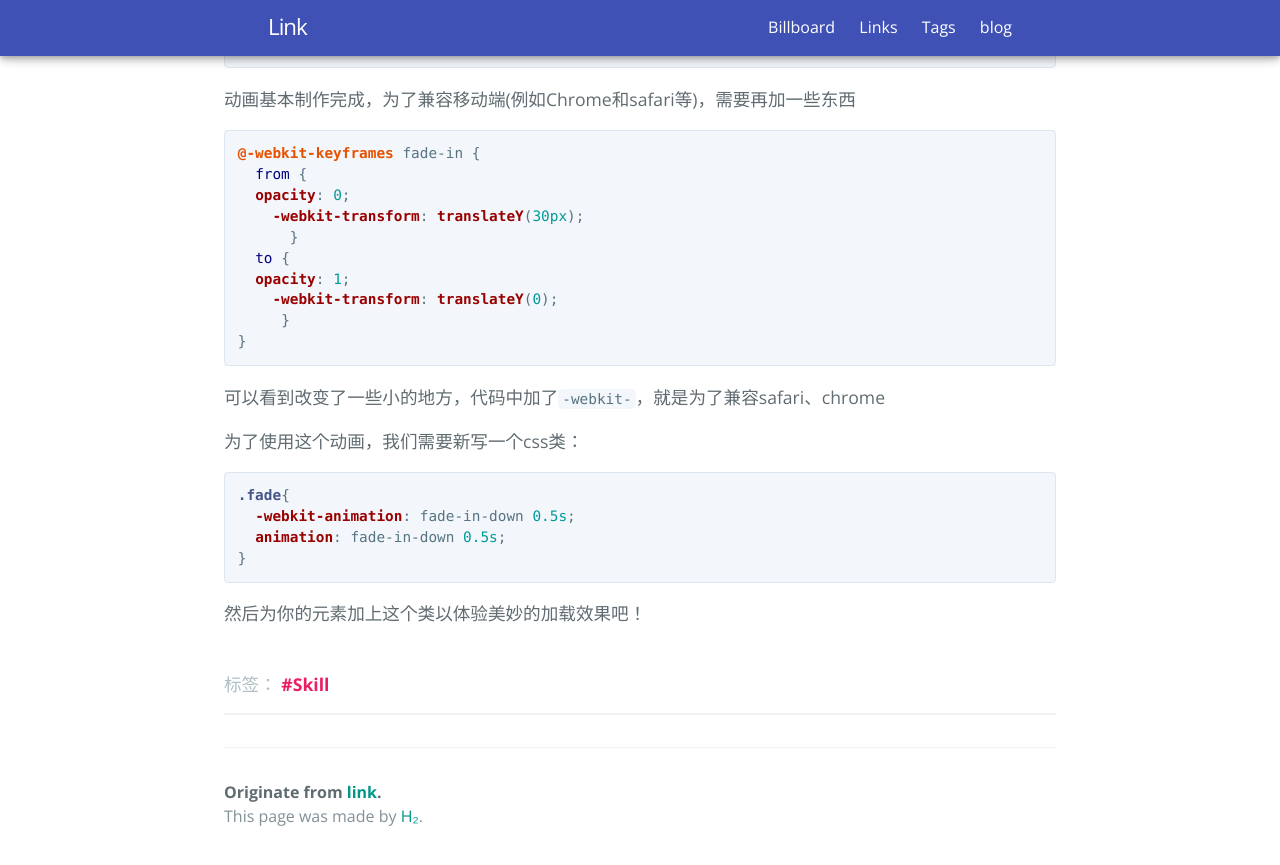
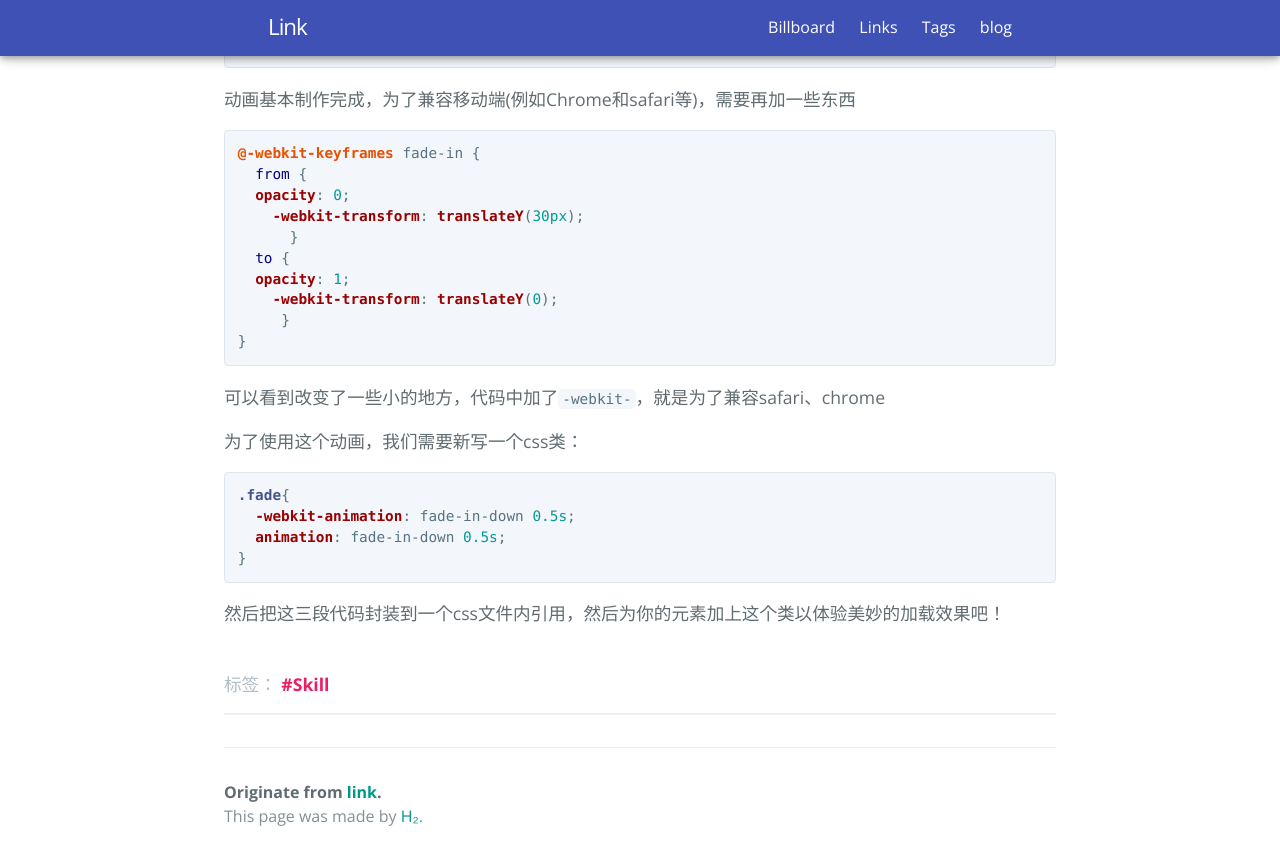
Before and after one commit to link9596/qwq, a Jekyll site: the page built from _posts/2018-1-6-css-fade-animation.md, in a window 1280 px wide and 900 px high, scrolled down 1062 px. Shown: the top 865 px of the window. Built offline with Jekyll 4.4.1, drawn with Linux system fonts in a browser that asks for light colours; emoji names are drawn with the system emoji font; comment, search, counter and statistics services are not loaded.

Commit message:
Update 2018-1-6-css-fade-animation.md

````diff
--- a/_posts/2018-1-6-css-fade-animation.md
+++ b/_posts/2018-1-6-css-fade-animation.md
@@ -57,4 +57,4 @@ to {
   animation: fade-in-down 0.5s;
 }
 ```
-然后为你的元素加上这个类以体验美妙的加载效果吧！
+然后把这三段代码封装到一个css文件内引用，然后为你的元素加上这个类以体验美妙的加载效果吧！
````
